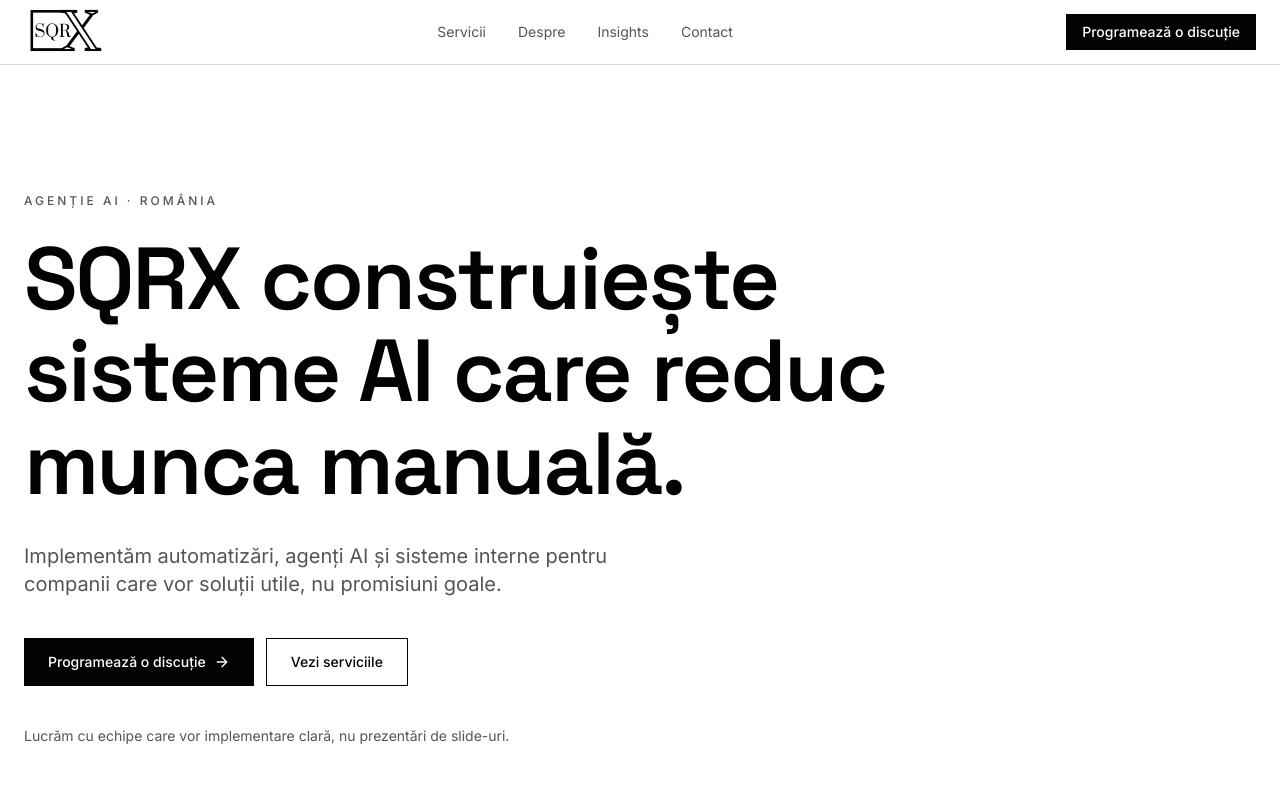
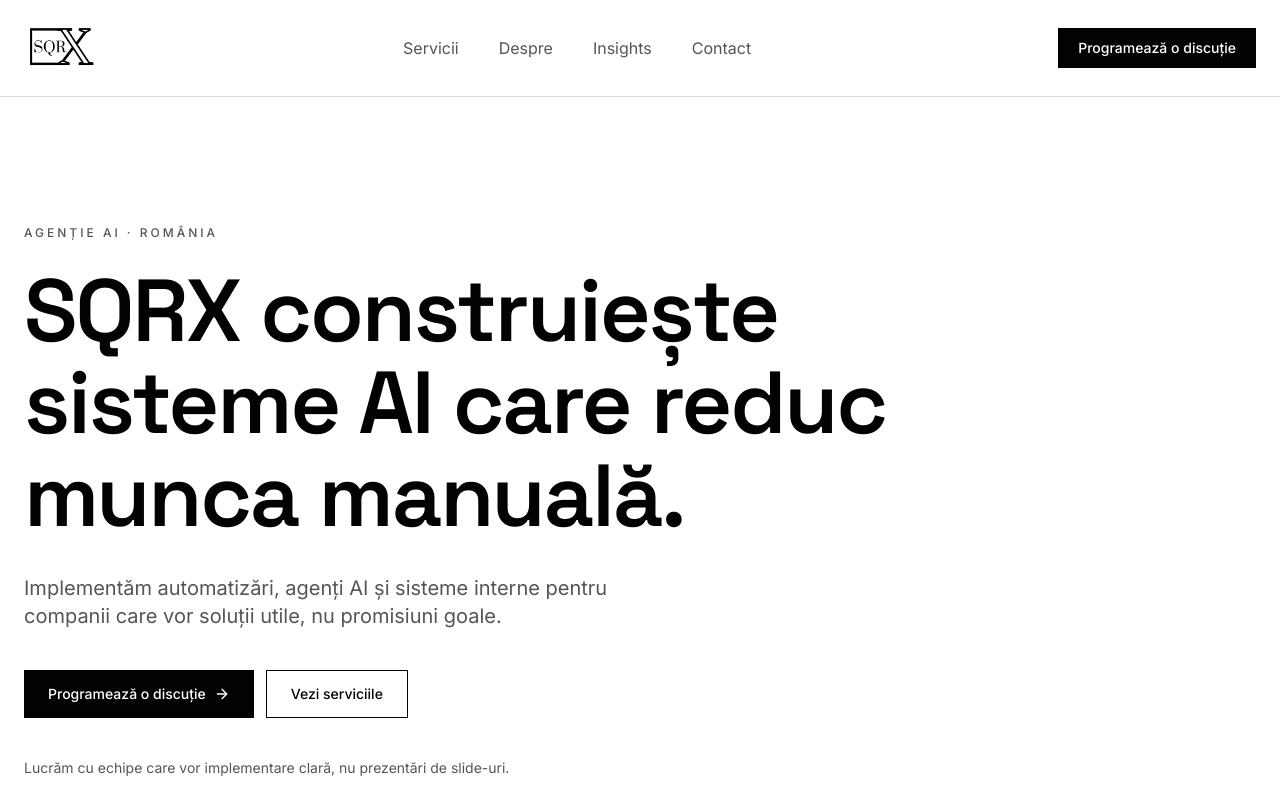
Before and after one commit to andrei-sqrx/sqrx, a Next.js app: page / in a window 1280 px wide. Shown: the top 800 px of the page. Built offline with nearby package versions, Linux system fonts and the light colour scheme.

Commit message:
Header Adjustment

```diff
--- a/src/components/layout/Header.tsx
+++ b/src/components/layout/Header.tsx
@@ -19,23 +19,23 @@ export function Header() {
 
   return (
     <header className="sticky top-0 z-50 border-b border-hairline bg-background/85 backdrop-blur">
-      <div className="mx-auto flex h-16 max-w-7xl items-center justify-between px-6">
+      <div className="mx-auto flex h-24 max-w-7xl items-center justify-between px-6">
         <Link
           href="/"
           className="font-display text-lg font-bold tracking-[0.2em]"
           onClick={() => setOpen(false)}
         >
-          <Image src="/sqrx-logo.png" alt="SQRX Logo" width={80} height={32} className="object-contain" priority />
+          <Image src="/sqrx-logo.png" alt="SQRX Logo" width={72} height={52} className="object-contain" priority />
         </Link>
 
-        <nav className="hidden items-center gap-8 md:flex">
+        <nav className="hidden items-center gap-10 md:flex">
           {NAV.map((item) => {
             const isActive = pathname === item.to;
             return (
               <Link
                 key={item.to}
                 href={item.to}
-                className={`text-sm transition-colors ${
+                className={`text-base transition-colors ${
                   isActive
                     ? "text-foreground font-medium"
                     : "text-muted-foreground hover:text-foreground"
@@ -50,7 +50,7 @@ export function Header() {
         <div className="hidden items-center gap-3 md:flex">
           <Link
             href="/contact"
-            className="inline-flex h-9 items-center bg-primary px-4 text-sm font-medium text-primary-foreground transition-opacity hover:opacity-90"
+            className="inline-flex h-10 items-center bg-primary px-5 text-sm font-medium text-primary-foreground transition-opacity hover:opacity-90"
           >
             Programează o discuție
           </Link>
```
